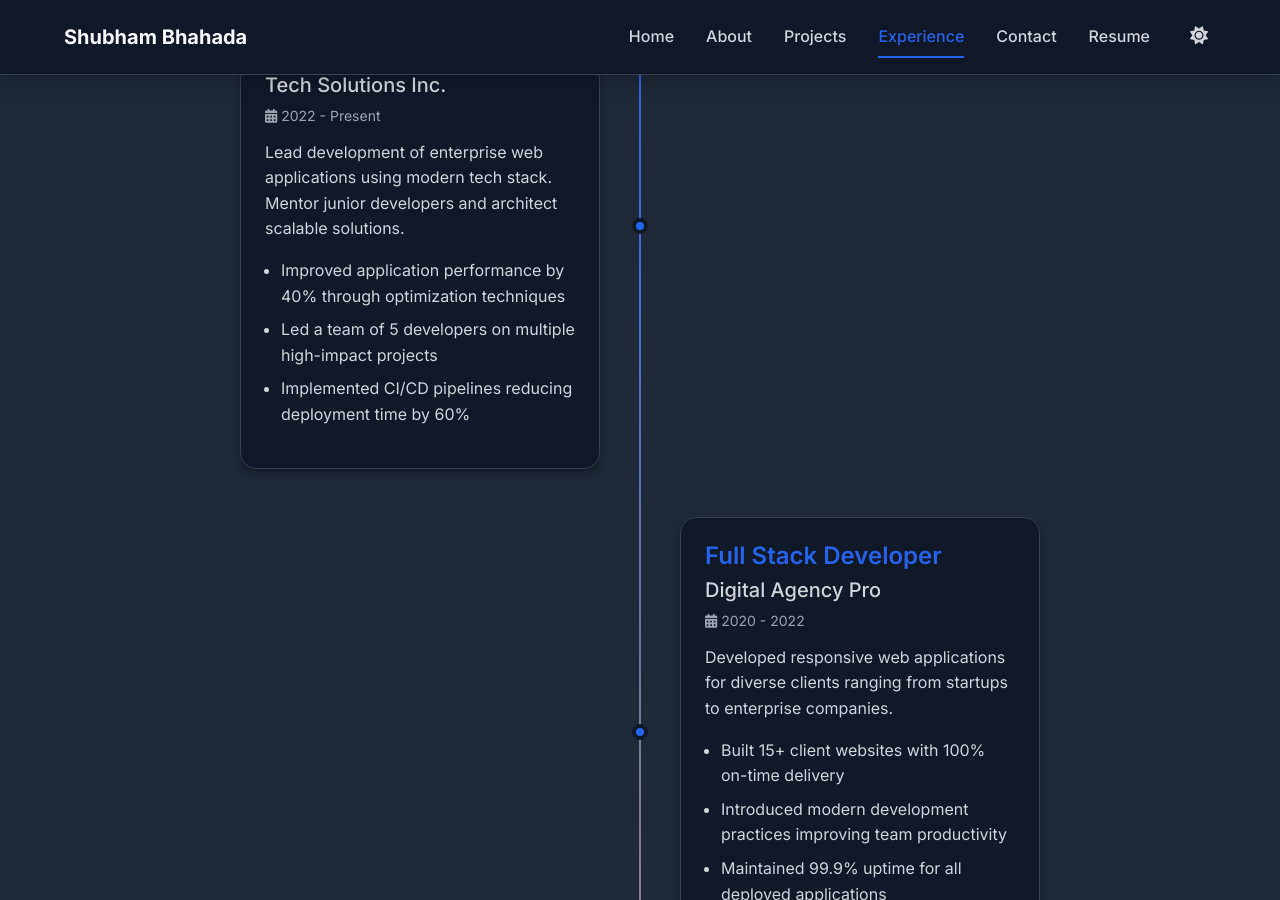
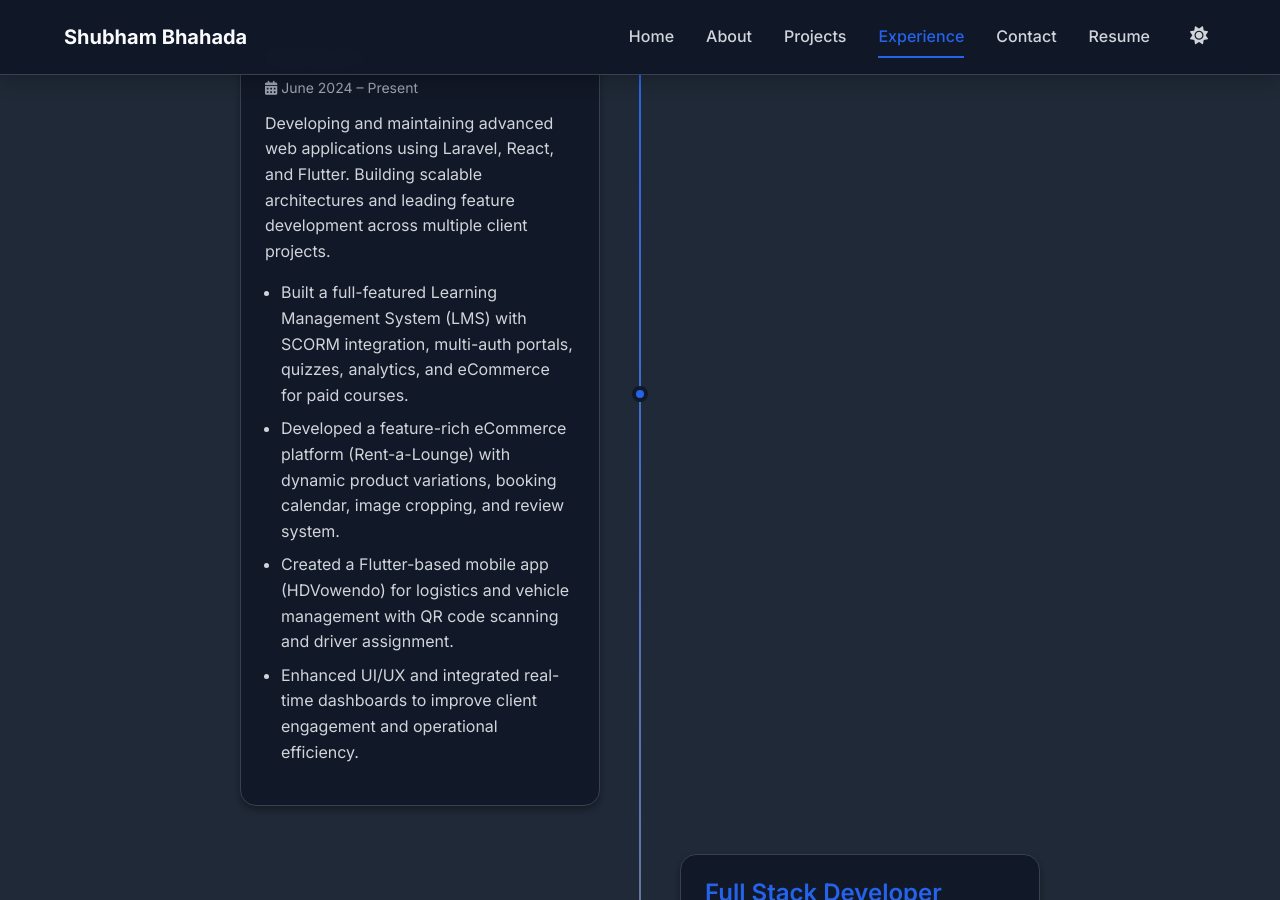
Before and after one commit to devbhahadaji/devbhahadaji.github.io, a Jekyll site: the page built from index.html, in a window 1280 px wide and 900 px high, scrolled down 2363 px. Built offline with Jekyll 4.4.1, drawn with Linux system fonts in a browser that asks for light colours; some of the changed text lies outside the part shown.

Commit message:
update the config file

```diff
--- a/_config.yml
+++ b/_config.yml
@@ -7,8 +7,8 @@
 title: "Fullstack Web Developer & Software Engineer"
 name: "Shubham Bhahada"
 description: "Passionate fullstack developer creating innovative web solutions with modern technologies and best practices."
-url: "https://bhahadaji.github.io"
-baseurl: "/portfolio"
+url: "https://devbhahadaji.github.io"
+baseurl: "/"
 lang: "en"
 
 # Personal Information
@@ -132,91 +132,87 @@
 
 # Projects Section
 projects:
-  - title: "E-Commerce Platform"
-    description: "Full-stack e-commerce application with modern UI, secure payments, and admin dashboard. Built with React, Node.js, and MongoDB."
-    technologies: ["React", "Node.js", "MongoDB", "Stripe", "JWT"]
-    github_url: "https://github.com/yourusername/ecommerce-platform"
-    demo_url: "https://your-ecommerce-demo.vercel.app"
+  - title: "Learning Management System (LMS)"
+    description: "Full-featured Learning Management System built with Laravel supporting SCORM integration, multi-auth portals, quizzes, analytics, and eCommerce for paid courses."
+    technologies: ["Laravel", "PHP", "MySQL", "SCORM", "Bootstrap"]
+    github_url: "https://opexedu.com/"
+    demo_url: "https://www.sharp-haslett.168-119-8-226.plesk.page/newSite/"
     featured: true
     status: "completed"
 
-  - title: "Task Management App"
-    description: "Collaborative task management application with real-time updates, drag-and-drop functionality, and team collaboration features."
-    technologies: ["Vue.js", "Socket.io", "Express", "PostgreSQL"]
-    github_url: "https://github.com/yourusername/task-manager"
-    demo_url: "https://your-taskmanager-demo.netlify.app"
+  - title: "Rent-a-Lounge"
+    description: "Feature-rich eCommerce platform for booking and renting lounge spaces. Includes dynamic product variations, image cropping tool, booking calendar, and review system."
+    technologies: ["Laravel", "PHP", "MySQL", "JavaScript", "jQuery"]
+    github_url: "https://nsinfosoft.com/"
+    demo_url: "https://www.sharp-haslett.168-119-8-226.plesk.page/newSite/"
     featured: true
     status: "completed"
 
-  - title: "Weather Dashboard"
-    description: "Beautiful weather application with location-based forecasts, interactive maps, and historical weather data visualization."
-    technologies: ["JavaScript", "Chart.js", "Weather API", "Leaflet"]
-    github_url: "https://github.com/yourusername/weather-dashboard"
-    demo_url: "https://your-weather-app.github.io"
+  - title: "HDVowendo"
+    description: "Cross-platform logistics management app for vehicles and drivers with real-time tracking and QR code scanning, built using Flutter."
+    technologies: ["Flutter", "Dart", "REST APIs"]
+    github_url: "https://hdvowendo.com/"
+    demo_url: "https://hdvowendo.com/"
     featured: true
     status: "completed"
 
-  - title: "Social Media Analytics"
-    description: "Analytics dashboard for social media metrics with data visualization, automated reporting, and integration with multiple platforms."
-    technologies: ["Python", "Django", "D3.js", "REST APIs"]
-    github_url: "https://github.com/yourusername/social-analytics"
-    demo_url: "https://your-analytics-demo.herokuapp.com"
+  - title: "PartPal"
+    description: "Node.js-based digital ticketing platform with secure authentication, booking management, QR code ticket validation, and dynamic email notifications."
+    technologies: ["Node.js", "Express.js", "MongoDB", "JWT", "Nodemailer"]
+    github_url: "https://sumxinfotech.com/"
+    demo_url: "https://sumxinfotech.com/"
     featured: true
     status: "completed"
 
-  - title: "Portfolio Website"
-    description: "This responsive portfolio website built with Jekyll, featuring dynamic content management through _config.yaml and modern design."
-    technologies: ["Jekyll", "Sass", "JavaScript", "GitHub Pages"]
-    github_url: "https://github.com/devbhahadaji/portfolio"
-    demo_url: "https://devbhahadaji.github.io/portfolio"
+  - title: "Eparhawk"
+    description: "Task management and learning platform built with React and serverless Node.js on AWS Lambda, featuring real-time dashboards, multi-organization support, and KPI tracking."
+    technologies: ["React", "Node.js", "AWS Lambda", "MySQL", "S3"]
+    github_url: "https://eparhawk.com/"
+    demo_url: "https://eparhawk.com/"
     featured: true
-    status: "completed"
-
-  - title: "Recipe Finder App"
-    description: "Mobile-responsive recipe application with ingredient-based search, meal planning, and shopping list generation features."
-    technologies: ["React Native", "Firebase", "Recipe API"]
-    github_url: "https://github.com/yourusername/recipe-finder"
-    demo_url: "https://your-recipe-app.vercel.app"
-    featured: false
     status: "completed"
 
 # Experience Section
 experience:
-  - position: "Senior Full Stack Developer"
-    company: "Tech Solutions Inc."
-    duration: "2022 - Present"
-    description: "Lead development of enterprise web applications using modern tech stack. Mentor junior developers and architect scalable solutions."
+  - position: "Full Stack Developer"
+    company: "Nsinfosoft"
+    duration: "June 2024 – Present"
+    description: "Developing and maintaining advanced web applications using Laravel, React, and Flutter. Building scalable architectures and leading feature development across multiple client projects."
     achievements:
-      - "Improved application performance by 40% through optimization techniques"
-      - "Led a team of 5 developers on multiple high-impact projects"
-      - "Implemented CI/CD pipelines reducing deployment time by 60%"
+      - "Built a full-featured Learning Management System (LMS) with SCORM integration, multi-auth portals, quizzes, analytics, and eCommerce for paid courses."
+      - "Developed a feature-rich eCommerce platform (Rent-a-Lounge) with dynamic product variations, booking calendar, image cropping, and review system."
+      - "Created a Flutter-based mobile app (HDVowendo) for logistics and vehicle management with QR code scanning and driver assignment."
+      - "Enhanced UI/UX and integrated real-time dashboards to improve client engagement and operational efficiency."
 
   - position: "Full Stack Developer"
-    company: "Digital Agency Pro"
-    duration: "2020 - 2022"
-    description: "Developed responsive web applications for diverse clients ranging from startups to enterprise companies."
+    company: "Sumx Infotech"
+    duration: "Jan 2023 – April 2024"
+    description: "Worked on Node.js and React-based applications with a focus on scalability, performance, and real-time features. Designed RESTful APIs and implemented secure authentication systems."
     achievements:
-      - "Built 15+ client websites with 100% on-time delivery"
-      - "Introduced modern development practices improving team productivity"
-      - "Maintained 99.9% uptime for all deployed applications"
+      - "Developed RESTful APIs for a digital ticketing platform (PartPal) with booking management, seat allocation, and QR code ticket validation."
+      - "Created a React + Serverless Node.js task management and learning platform (Eparhawk) using AWS Lambda for multi-organization systems."
+      - "Implemented real-time analytics dashboards and optimized API performance for large data workloads."
+      - "Maintained code quality through modular architecture, logging, and testing."
 
-  - position: "Frontend Developer"
-    company: "Creative Web Studio"
-    duration: "2019 - 2020"
-    description: "Specialized in creating pixel-perfect, responsive user interfaces and improving user experience across web platforms."
+  - position: "Software Developer (Freelance / Independent)"
+    company: "Various Clients"
+    duration: "2021 – 2022"
+    description: "Delivered custom full-stack solutions for small businesses and startups using Laravel, Node.js, and React. Focused on building efficient, maintainable, and scalable systems."
     achievements:
-      - "Converted PSD designs to responsive HTML/CSS with 100% accuracy"
-      - "Improved website loading speed by 35% through optimization"
-      - "Collaborated with UX designers to enhance user experience"
+      - "Developed responsive business websites and custom CMS panels."
+      - "Integrated third-party APIs for payments, SMS, and authentication."
+      - "Delivered 10+ client projects with consistent positive feedback and timely completion."
+      - "Collaborated with designers and project managers to ensure seamless delivery."
 
   - position: "Junior Web Developer"
-    company: "StartUp Hub"
-    duration: "2018 - 2019"
-    description: "Started my career building websites and web applications while learning modern development practices and technologies."
+    company: "Freelance / Early Projects"
+    duration: "2019 – 2021"
+    description: "Started career by developing small-scale web applications while learning modern technologies including React, Node.js, and Laravel."
     achievements:
-      - "Developed 10+ websites using HTML, CSS, and JavaScript"
-      - "Learned React.js and Node.js to become a fullstack developer"
-      - "Contributed to open-source projects gaining community recognition"
+      - "Built portfolio and practice projects using HTML, CSS, JavaScript, and PHP."
+      - "Learned backend development with Node.js and Laravel frameworks."
+      - "Explored Flutter for cross-platform mobile app development."
+      - "Contributed to open-source and self-initiated learning projects."
 
 # Contact Section
 contact:
@@ -268,4 +264,4 @@
   typed_text: true             # Typing animation for hero text
   smooth_scroll: true          # Smooth scrolling navigation
   back_to_top: true            # Back to top button
-  loading_screen: false        # Loading screen animation
+  loading_screen: true        # Loading screen animation
```
